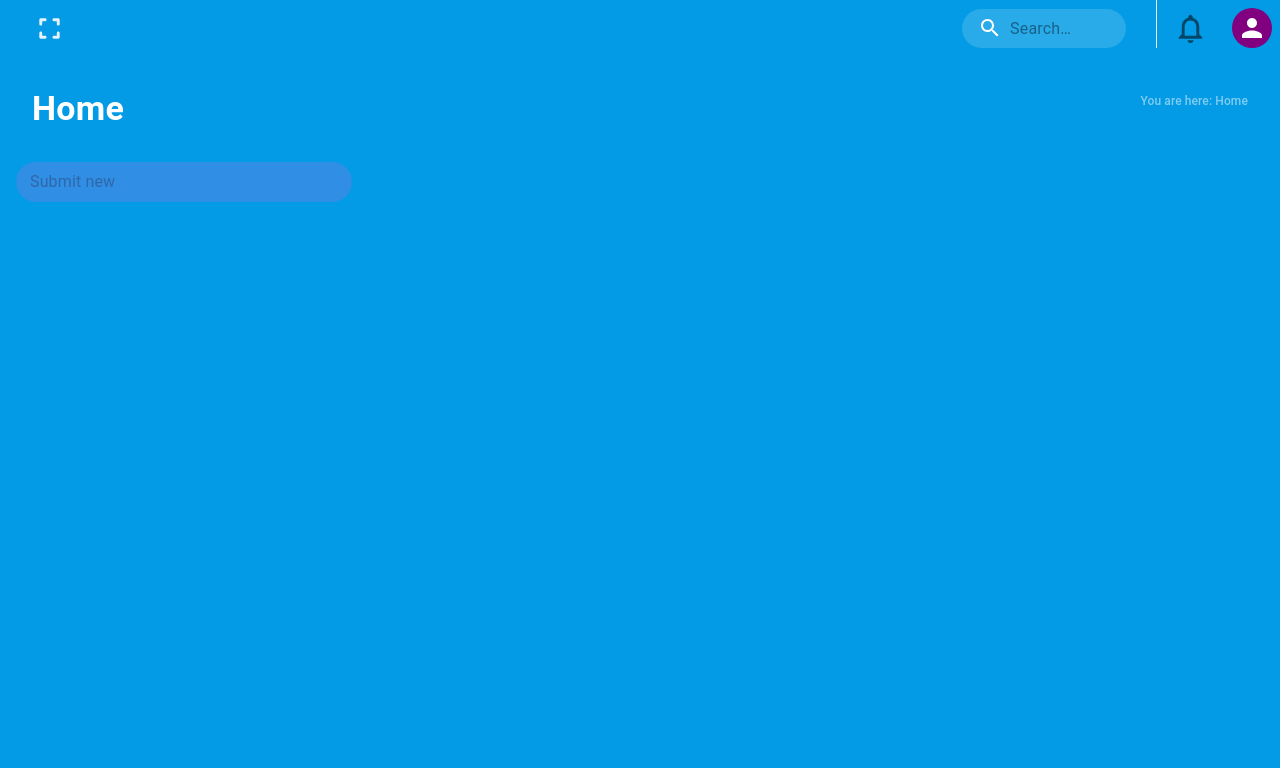
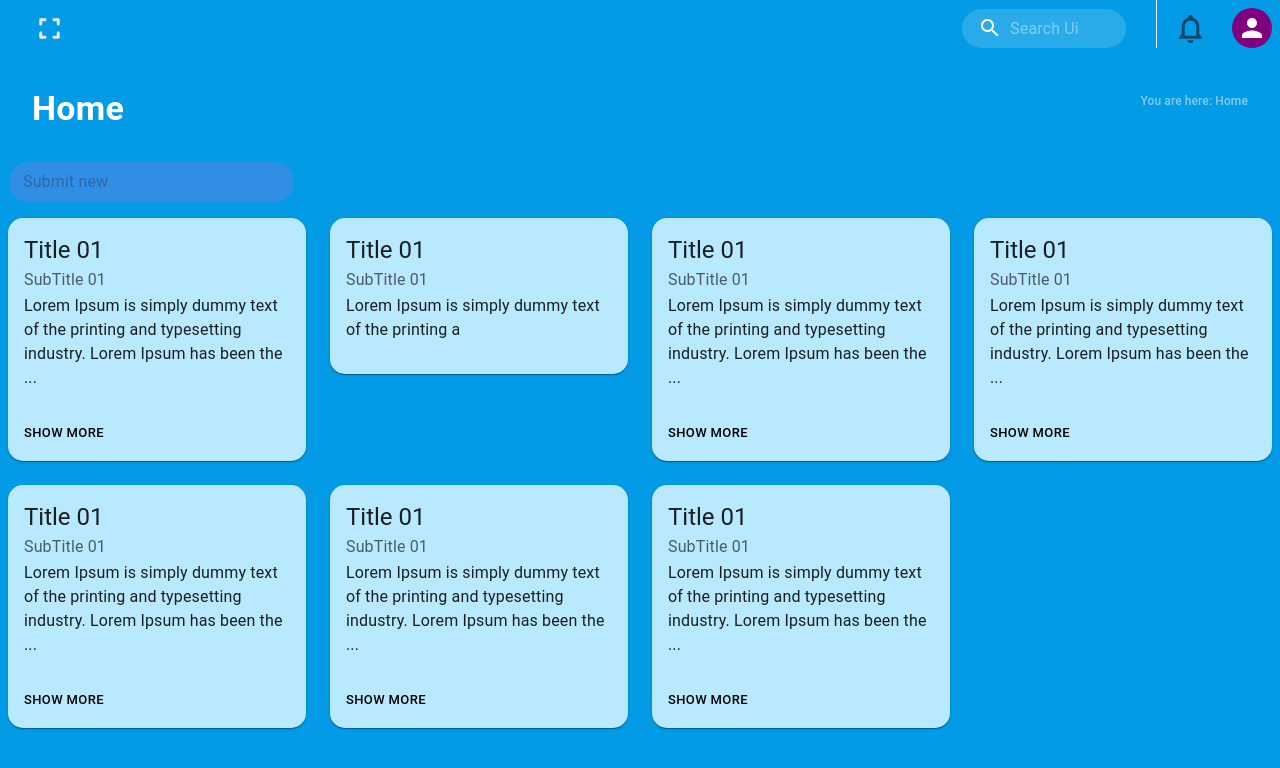
Before and after one commit to fcodelabs/training-web, a React (Create React App) app: page /home in a window 1280 px wide. Shown: the top 768 px of the page. Built offline with nearby package versions, Linux system fonts and the light colour scheme.

Commit message:
Created DiaryCard

```diff
--- a/package.json
+++ b/package.json
@@ -14,6 +14,7 @@
     "@types/node": "^16.18.11",
     "@types/react": "^18.0.26",
     "@types/react-dom": "^18.0.10",
+    "firebase": "^9.15.0",
     "react": "^18.2.0",
     "react-dom": "^18.2.0",
     "react-router-dom": "^6.6.1",
--- a/src/App.tsx
+++ b/src/App.tsx
@@ -4,6 +4,7 @@ import SignInPage from "./pages/SignInPage";
 import DiaryHome from "./pages/DiaryHome";
 
 function App() {
+
   return (
     <>
       <Routes>
--- /dev/null
+++ b/src/components/DiaryCard.tsx
@@ -0,0 +1,71 @@
+import { Button, Card, CardActions, CardContent, Typography } from "@mui/material";
+import React, { FunctionComponent, useState } from "react";
+
+interface DiaryCardProps {
+  title: String;
+  subTitle: String;
+  description: String;
+  cardColor: String;
+}
+
+const DiaryCard: FunctionComponent<DiaryCardProps> = ({
+  title,
+  subTitle,
+  description,
+  cardColor,
+}) => {
+
+    const showingDescription = description.length > 100 ? description.slice(0, 100)+"..." : description;
+    const [showDesc, setShowDesc] = useState(showingDescription);
+    const [btnName, setBtnName] = useState("Show More")
+    const btnVisibility = description.length>100
+  return (
+    <Card
+      sx={{
+        borderRadius: "15px",
+        m: 1,
+        bgcolor: `${cardColor}`
+      }}
+    >
+      <CardContent>
+        <Typography variant="h5">{title}</Typography>
+        <Typography
+          variant="subtitle1"
+          component="div"
+          color={"text.secondary"}
+        >
+          {subTitle}
+        </Typography>
+        <Typography variant="body1">{showDesc}</Typography>
+      </CardContent>
+      <CardActions>
+        {btnVisibility &&
+        <Button
+          size="small"
+          sx={{
+            p: 1,
+            color: "black",
+            "&:hover": {
+              color: "black",
+              borderRadius: "25px",
+            },
+          }}
+          onClick={() => {
+            if (btnName === "Show More") {
+              setBtnName("Show Less");
+              setShowDesc(description);
+            } else {
+              setBtnName("Show More");
+              setShowDesc(showingDescription);
+            }
+          }}
+        >
+          {btnName}
+        </Button>
+        }
+      </CardActions>
+    </Card>
+  );
+};
+
+export default DiaryCard;
--- a/src/components/SearchBar.tsx
+++ b/src/components/SearchBar.tsx
@@ -52,8 +52,9 @@ const SearchBar = () => {
           <SearchIcon sx={{ color: "white" }} />
         </SearchIconWrapper>
         <StyledInputBase
-          placeholder="Search…"
-          inputProps={{ "aria-label": "search" }}
+          placeholder="Search Ui"
+          sx={{color:"#fff"}}
+          inputProps={{ "aria-label": "search"  }}
         />
       </Search>
     </div>
--- a/src/pages/DiaryHome.tsx
+++ b/src/pages/DiaryHome.tsx
@@ -4,6 +4,7 @@ import Titlebar from "../components/Titlebar";
 import Button from "@mui/material/Button";
 import { TextareaAutosize, TextField } from "@mui/material";
 import { useState, useEffect } from "react";
+import DiaryCard from "../components/DiaryCard";
 
 
 const DiaryHome = () => {
@@ -15,9 +16,12 @@ const DiaryHome = () => {
   const [descriptionFocused, setDescriptionFocused] = useState(false);
   const [width, setWidth] = useState("25vw");
   const [description, setDescription] = useState("");
+
+  const desc: string =
+    "Lorem Ipsum is simply dummy text of the printing and typesetting industry. Lorem Ipsum has been the industry's standard dummy text ever since the 1500s, when an unknown printer took a galley of type and scrambled it to make a type specimen book. It has survived not only five centuries, but also the leap into electronic typesetting, remaining essentially unchanged. It was popularised in the 1960s with the release of Letraset sheets containing Lorem Ipsum passages, and more recently with desktop publishing software like Aldus PageMaker including versions of Lorem Ipsum.";
   useEffect(() => {
     if (titleFocused || descriptionFocused) {
-      setWidth("85vw");
+      setWidth("98vw");
       setHidden(false);
       setDisplay("block");
     } else {
@@ -39,14 +43,16 @@ const DiaryHome = () => {
       {/* submition bar */}
       <Grid
         container
-        spacing={2}
+        spacing={1}
         display="flex"
         direction="row"
         justifyContent="space-between"
         alignItems="center"
+        sx={{ width: { width }, mx: "1px" }}
       >
-        <Grid item mx={2}>
+        <Grid item md={11} sx={{width:"98%"}}>
           <TextField
+            fullWidth
             size="small"
             value={title}
             placeholder={"Submit new"}
@@ -65,13 +71,13 @@ const DiaryHome = () => {
                 borderRadius: "30px",
                 border: "none",
                 backgroundColor: "#9971E14D",
-                width: { width },
+
               },
             }}
           />
         </Grid>
 
-        <Grid item sx={{ marginRight: "2vw" }}>
+        <Grid item md={1} order={{ xs: 3, sm: 3,md:2 }}>
           <Button
             variant="contained"
             onClick={() => {
@@ -84,24 +90,16 @@ const DiaryHome = () => {
               setHidden(true);
               setDisplay("none");
             }}
-            sx={{ borderRadius: "25px", display: { display } }}
+            sx={{ borderRadius: "25px", display: { display }, width: {xs:"94vw" ,md:"100px"} }}
           >
             Submit
           </Button>
         </Grid>
-      </Grid>
+
         {/* discription box */}
 
-      <Grid
-        container
-        spacing={2}
-        display="flex"
-        direction="row"
-        justifyContent="center"
-        alignItems="center"
-      >
-        <Grid item>
 
+          <Grid item sx={{width:"98vw"}} order={{xs:2,sm:2,md:3}} >
             <TextareaAutosize
               hidden={hidden}
               aria-label="minimum height"
@@ -118,21 +116,83 @@ const DiaryHome = () => {
               onBlur={(e) => {
                 setDescriptionFocused(false);
               }}
+
               style={{
-              width: "93.5vw",
+                width: "95%",
                 borderRadius: "15px",
                 border: "none",
                 backgroundColor: "#9971E14D",
                 padding: "2vw",
                 marginTop: "2vw",
-              outline:"none",
-              fontSize:"18px"
+                outline: "none",
+                fontSize: "18px",
               }}
             />
+
         </Grid>
       </Grid>
 
       {/* card set */}
+
+      <Grid container spacing={1} columns={{ xs: 4, sm: 8, md: 16 }}>
+        <Grid item xs={4} sm={4} md={4}>
+          <DiaryCard
+            title={"Title 01"}
+            subTitle="SubTitle 01"
+            description={desc}
+            cardColor="#B9E9FF"
+          />
+        </Grid>
+        <Grid item xs={4} sm={4} md={4}>
+          <DiaryCard
+            title={"Title 01"}
+            subTitle="SubTitle 01"
+            description={desc.slice(0, 50)}
+            cardColor="#B9E9FF"
+          />
+        </Grid>
+        <Grid item xs={4} sm={4} md={4}>
+          <DiaryCard
+            title={"Title 01"}
+            subTitle="SubTitle 01"
+            description={desc}
+            cardColor="#B9E9FF"
+          />
+        </Grid>
+        <Grid item xs={4} sm={4} md={4}>
+          <DiaryCard
+            title={"Title 01"}
+            subTitle="SubTitle 01"
+            description={desc}
+            cardColor="#B9E9FF"
+          />
+        </Grid>
+        <Grid item xs={4} sm={4} md={4}>
+          <DiaryCard
+            title={"Title 01"}
+            subTitle="SubTitle 01"
+            description={desc}
+            cardColor="#B9E9FF"
+          />
+        </Grid>
+        <Grid item xs={4} sm={4} md={4}>
+          <DiaryCard
+            title={"Title 01"}
+            subTitle="SubTitle 01"
+            description={desc}
+            cardColor="#B9E9FF"
+          />
+        </Grid>
+        <Grid item xs={4} sm={4} md={4}>
+          <DiaryCard
+            title={"Title 01"}
+            subTitle="SubTitle 01"
+            description={desc}
+            cardColor="#B9E9FF"
+          />
+        </Grid>
+
+      </Grid>
     </div>
   );
 };
```
Also changed, not shown: 1 other file (tests, documents, lock files or other folders). Lines whose indentation alone changed are shown as unchanged.
